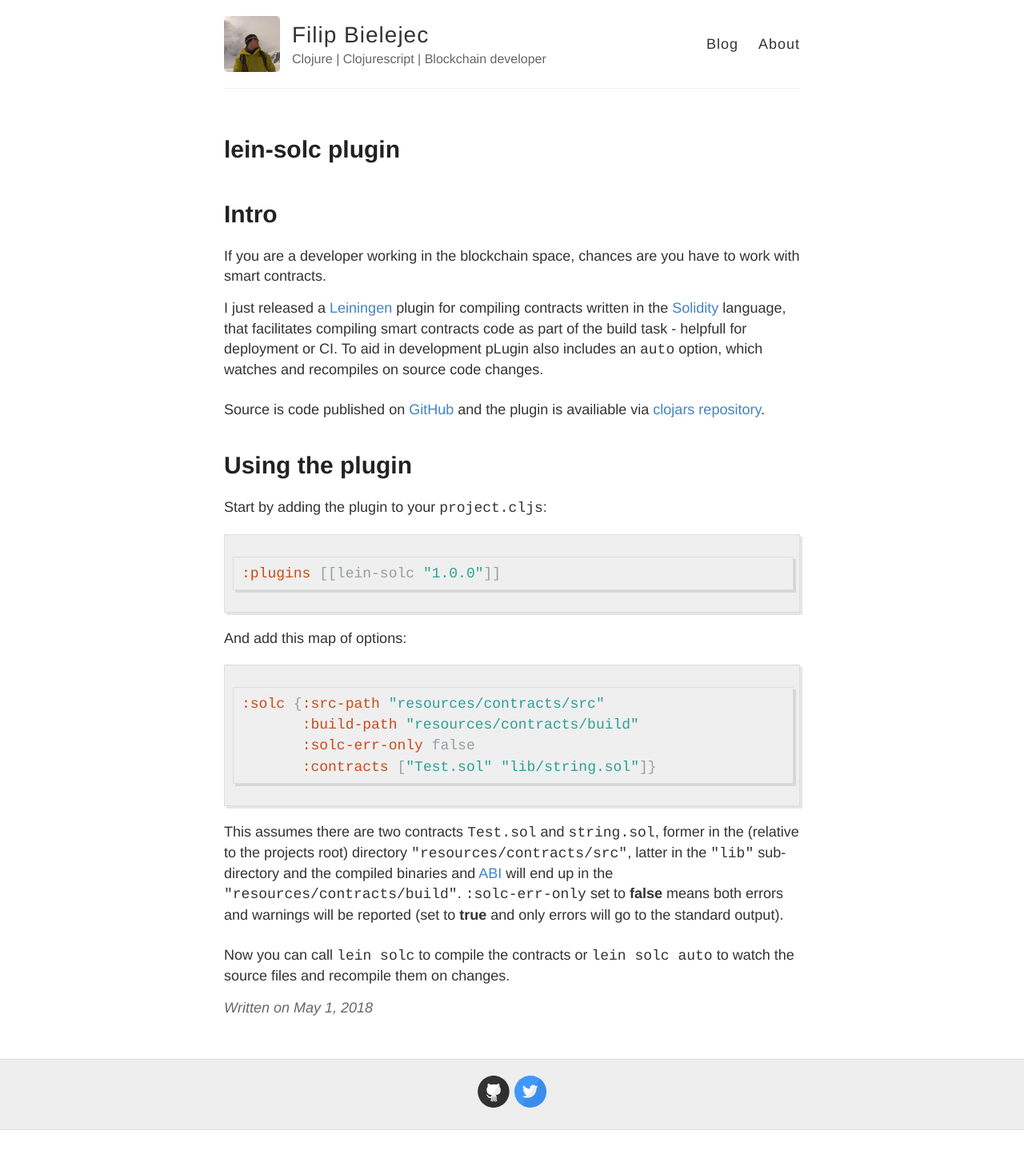
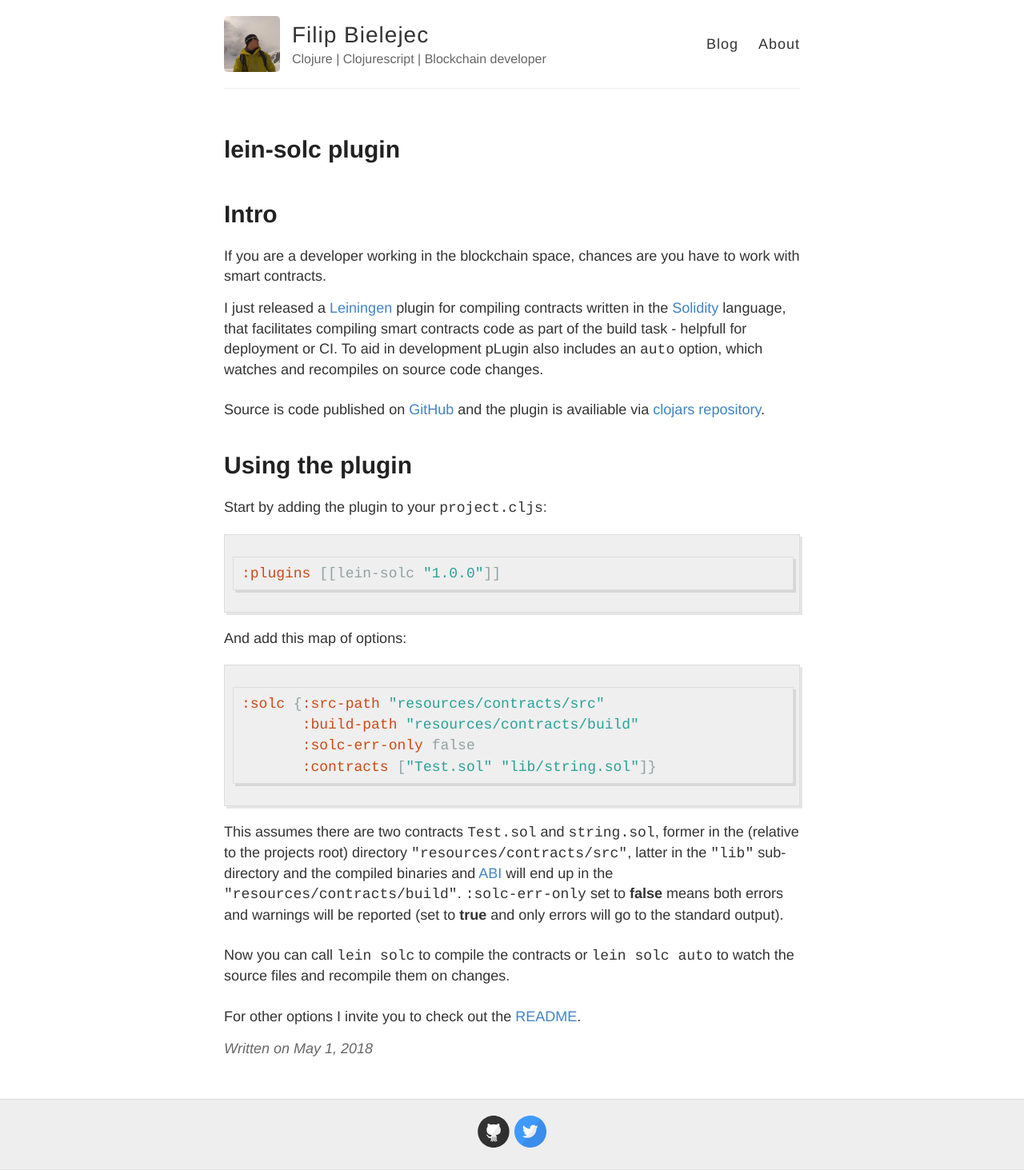
Before and after one commit to fbielejec/fbielejec.github.io, a Jekyll site: the page built from _posts/2018-05-01-lein-solc.md, in a window 1280 px wide. Shown: the whole page at 80% size. Built offline with Jekyll 4.4.1, drawn with Linux system fonts in a browser that asks for light colours; before the commit the page ends 1413 px from its top, so only the background shows below that.

Commit message:
typos, styling

```diff
--- a/_posts/2018-05-01-lein-solc.md
+++ b/_posts/2018-05-01-lein-solc.md
@@ -36,6 +36,8 @@ And add this map of options:
 
 This assumes there are two contracts `Test.sol` and `string.sol`, former in the (relative to the projects root) directory `"resources/contracts/src"`, latter in the `"lib"` sub-directory and the compiled binaries and [ABI](https://web3js.readthedocs.io/en/1.0/web3-eth-abi.html) will end up in the `"resources/contracts/build"`. `:solc-err-only` set to **false** means both errors and warnings will be reported (set to **true** and only errors will go to the standard output). <br>
 <br>
-Now you can call `lein solc` to compile the contracts or `lein solc auto` to watch the source files and recompile them on changes.
+Now you can call `lein solc` to compile the contracts or `lein solc auto` to watch the source files and recompile them on changes. <br>
+<br>
+For other options I invite you to check out the [README](https://github.com/district0x/lein-solc#lein-solc).
 
 <!-- # <a name="tips"/> Bonus: Tips on developing plugins for lein  -->
```
